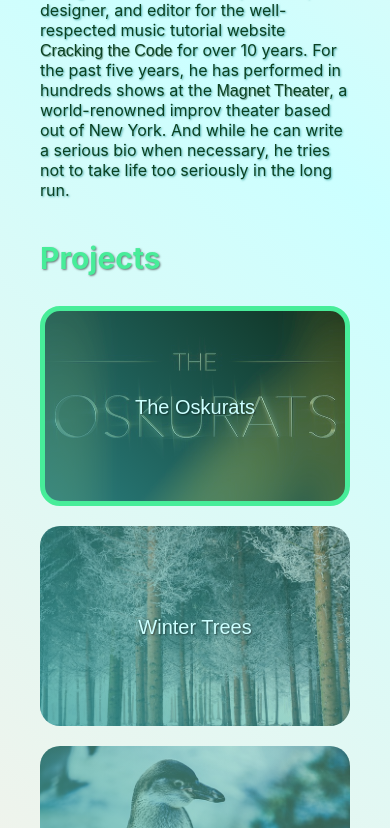
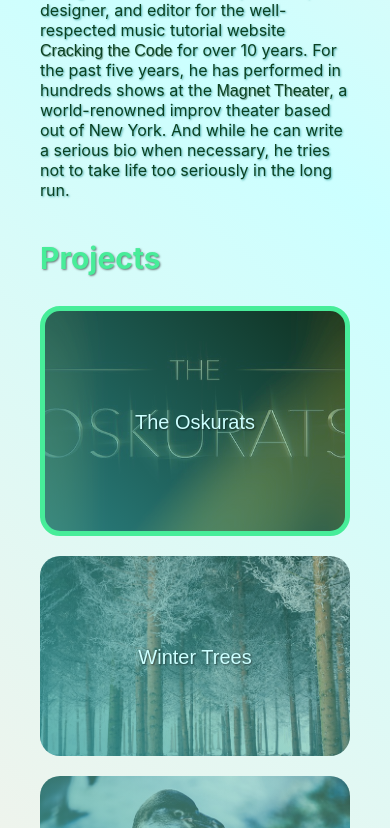
Before and after one commit to MrSumada/adam-payne-portfolio, a plain HTML site: page index.html in a window 390 px wide. In both pictures the pointer is over the element "The Oskurats". Shown: the part 1007-1835 px from the top of the page. Drawn offline with Linux system fonts and the light colour scheme.

Commit message:
resize projects on hover

```diff
--- a/assets/css/style.css
+++ b/assets/css/style.css
@@ -158,6 +158,7 @@ footer h3 {
 .project-thumb:hover {
     border: 5px solid var(--third-color);
     padding: 0;
+    flex: 1.25;
 }
 
 .project-thumb a {
@@ -328,6 +329,15 @@ footer h3 {
         margin: 0 10px;
     }
 
+    .project-thumb:hover {
+        height: 230px;
+    }
+
+    .project-thumb a:hover {
+        padding: 100px 0;
+    }
+
+
     #project-0, #project-1, #project-2, #project-3, #project-4, #project-5 {
         flex: 1 auto;
     }
```
